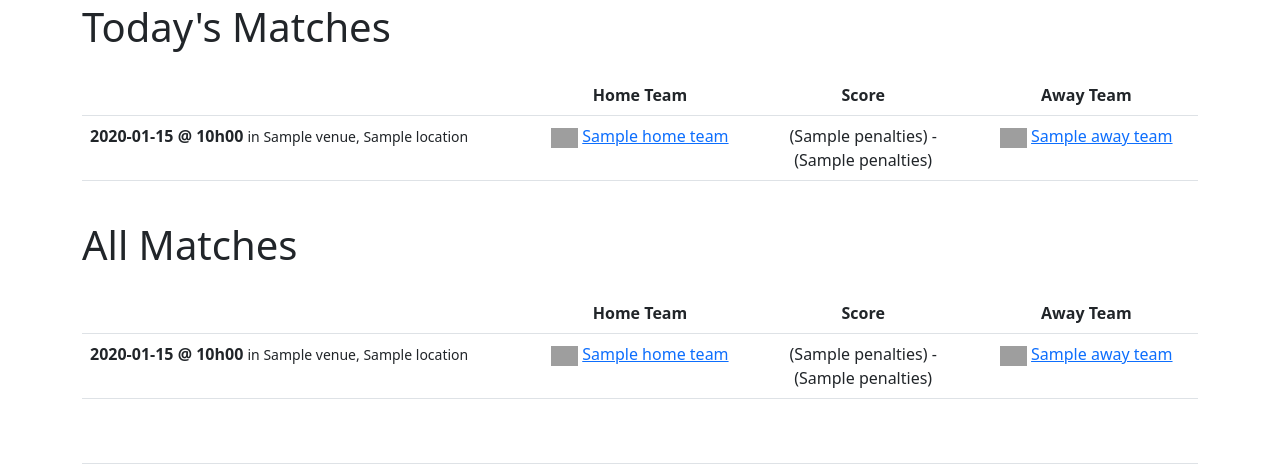
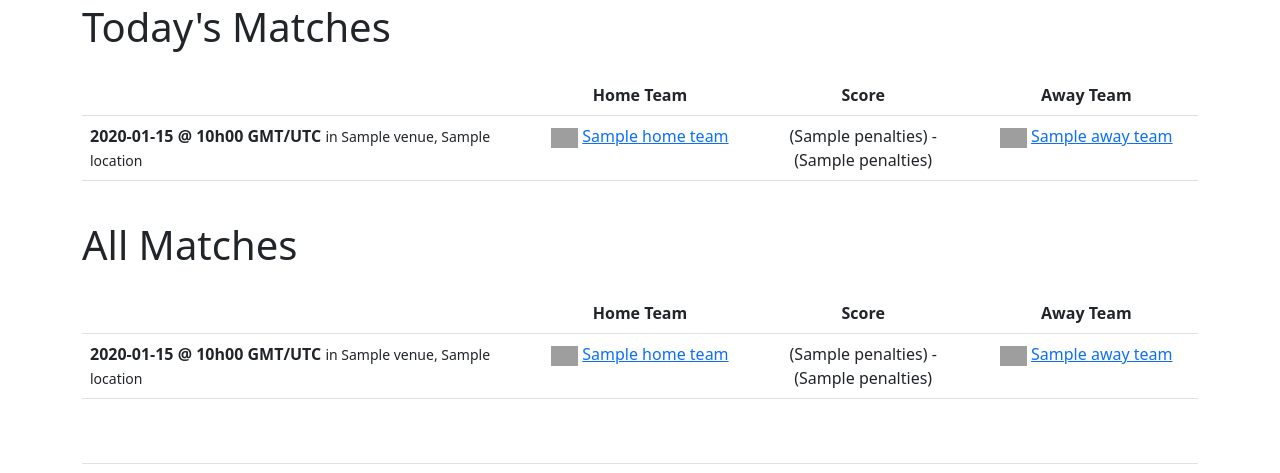
Before and after one commit to kaissb/worldcup-fastapi-2022, a FastAPI app: page / in a window 1280 px wide. Shown: the part 1080-1553 px from the top of the page. Run offline with FastAPI, Linux system fonts and the light colour scheme; a database or web service that is not in the repository returns one stand-in record (values such as "Sample title"); data that the repository does not hold is empty; grey boxes are pictures that could not be loaded.

Commit message:
Update index.html

```diff
--- a/templates/index.html
+++ b/templates/index.html
@@ -244,7 +244,7 @@
           <tbody>
               {% for m in _matches_today %}
               <tr>
-                <th scope="row" class="text-start">{{ m.datetime[:10] }} @ {{ m.datetime[11:13] }}h{{ m.datetime[14:16] }} <small style="font-weight:400">in {{ m.venue }}, {{ m.location }}</small></th>
+                <th scope="row" class="text-start">{{ m.datetime[:10] }} @ {{ m.datetime[11:13] }}h{{ m.datetime[14:16] }} GMT/UTC <small style="font-weight:400">in {{ m.venue }}, {{ m.location }}</small></th>
                     <td>
                         {% if m.stage_name == "Quarter-final" %} Quarter Finalist 1
                         {% elif m.stage_name == "Round of 16" %} Round of 16
@@ -306,7 +306,7 @@
         <tbody>
             {% for m in _matches %}
             <tr>
-                <th scope="row" class="text-start">{{ m.datetime[:10] }} @ {{ m.datetime[11:13] }}h{{ m.datetime[14:16] }} <small style="font-weight:400">in {{ m.venue }}, {{ m.location }}</small></th>
+                <th scope="row" class="text-start">{{ m.datetime[:10] }} @ {{ m.datetime[11:13] }}h{{ m.datetime[14:16] }} GMT/UTC <small style="font-weight:400">in {{ m.venue }}, {{ m.location }}</small></th>
                     <td>
                         {% if m.stage_name == "Quarter-final" %} Quarter Finalist 1
                         {% elif m.stage_name == "Round of 16" %} Round of 16
```
